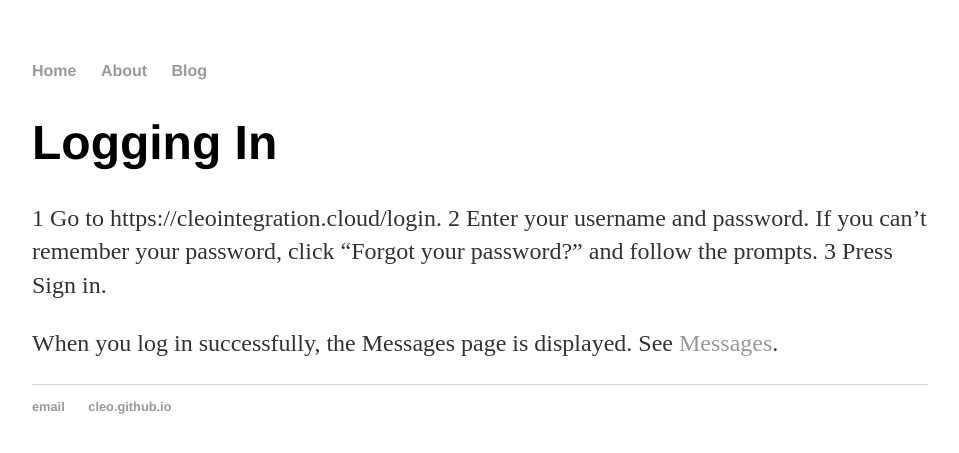
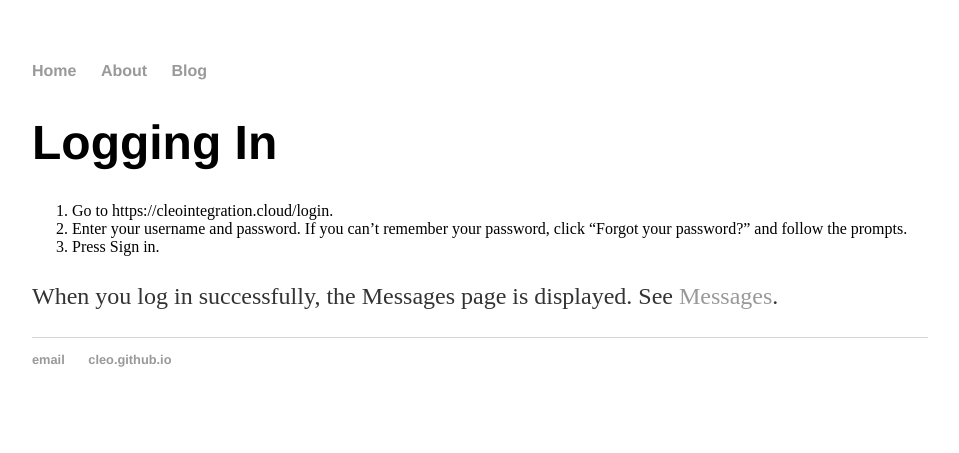
Before and after one commit to wkellett/cleo.github.io, a Jekyll site: the page built from EDITracker/LoggingIn.md, in a window 1280 px wide. Shown: the top 453 px of the page, without its empty margins (160-1119 px from the left). Built offline with Jekyll 4.4.1, drawn with Linux system fonts in a browser that asks for light colours.

Commit message:
Update LoggingIn.md

```diff
--- a/EDITracker/LoggingIn.md
+++ b/EDITracker/LoggingIn.md
@@ -4,8 +4,8 @@ title: Logging In
 ---
 # Logging In
 
-1 Go to https://cleointegration.cloud/login.
-2 Enter your username and password. If you can’t remember your password, click “Forgot your password?” and follow the prompts.
-3 Press Sign in.
+1. Go to https://cleointegration.cloud/login.
+2. Enter your username and password. If you can’t remember your password, click “Forgot your password?” and follow the prompts.
+3. Press Sign in.
 
 When you log in successfully, the Messages page is displayed. See [Messages](Messages.md).
```
